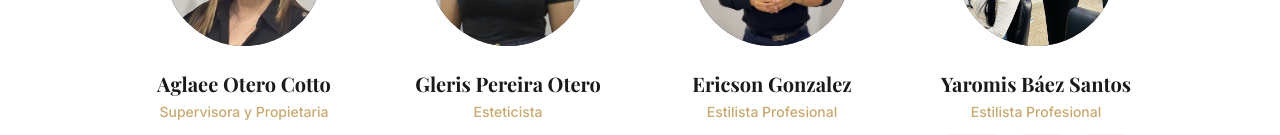
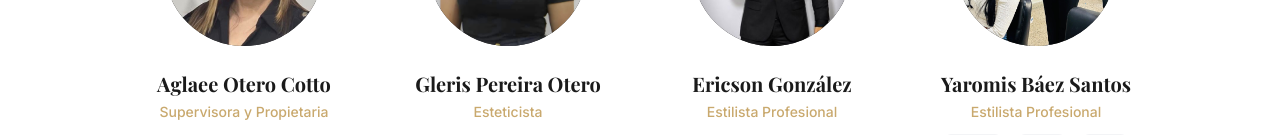
Before and after one commit to ipollc2024-hub/aglas-salon-web, a Next.js app: page / in a window 1280 px wide. Shown: the part 11862-11997 px from the top of the page. Built offline with nearby package versions, Linux system fonts and the light colour scheme; a web font is replaced by a local one.

Commit message:
Actualizar foto de Ericson González

```diff
--- a/src/data/empleados.ts
+++ b/src/data/empleados.ts
@@ -50,7 +50,7 @@ export const empleados: Empleado[] = [
   },
   {
     id: "ericson",
-    nombre: "Ericson Gonzalez",
+    nombre: "Ericson González",
     rol: "Estilista Profesional",
     foto: "/empleados/ericson.jpg",
     especialidades: ["Cabello", "Tratamientos de cabello", "Cambios de imagen", "Balayage", "Cabello rizado", "Corte", "Color", "Secado", "Extensiones", "Trenzas", "Crochet", "Peinados"],
```
Also changed, not shown: public/empleados/ericson.jpg.
